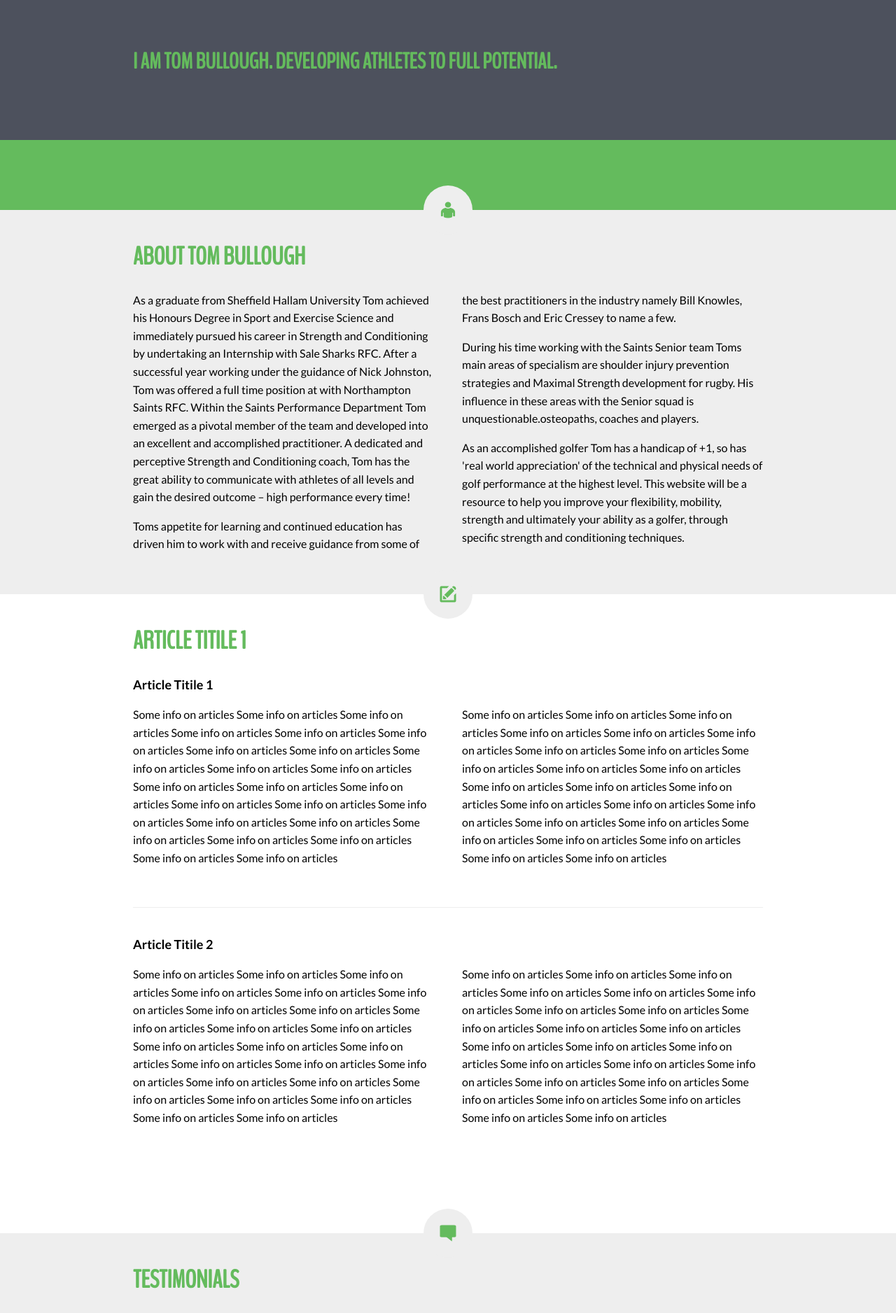
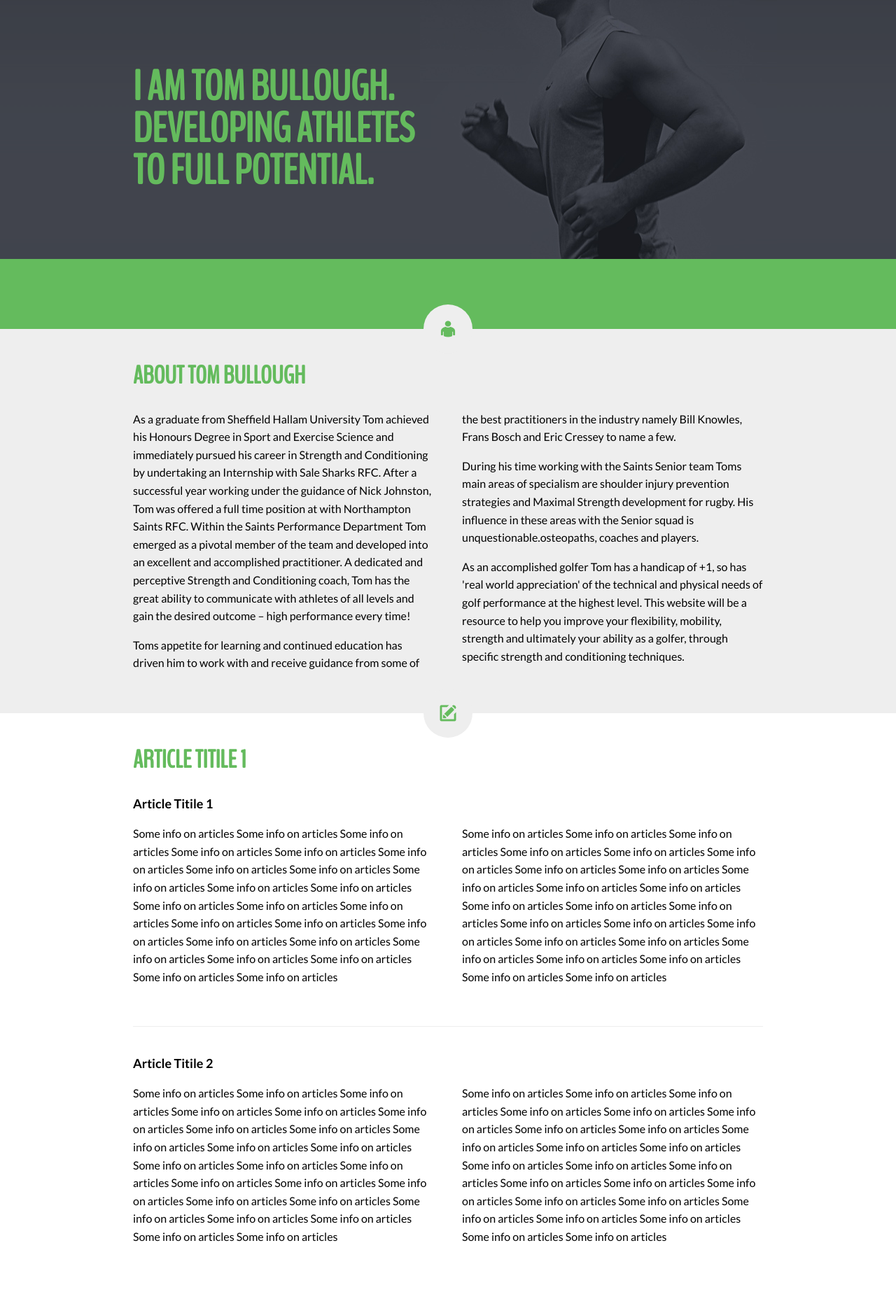
Before and after one commit to tbullough/tbullough.github.io, a Jekyll site: the page built from index.html, in a window 1280 px wide. Shown: the top 1876 px of the page at 70% size. Built offline with Jekyll 4.4.1, drawn with Linux system fonts in a browser that asks for light colours; Markdown is read by kramdown in place of the engine named in the settings.

Commit message:
Added background image

```diff
--- a/css/tombullough.css
+++ b/css/tombullough.css
@@ -102,12 +102,22 @@ p { margin: 0 0 1em; }
 */
 
 #background {
-	background-color: #4d515d;
-	height: 200px;
+	background: #40444C url('../img/backgroundTile.png') repeat-x;
+	height: 370px;
 	position: fixed;
 	top: 0;
 	width: 100%;
 	z-index: 1;
+}
+
+#background .container {
+	background: transparent url('../img/background.jpg') 100% 0 no-repeat;
+	height: 370px;
+}
+
+#background h1 {
+	font-size: 60px;
+	line-height: 60px;
 }
 
 
@@ -121,7 +131,7 @@ p { margin: 0 0 1em; }
 #navigation {
 	background-color: #64BB5D;
 	height: 100px;
-	margin-top: 200px;
+	margin-top: 370px;
 	position: relative;
 	z-index: 2;
 }
--- a/index.html
+++ b/index.html
@@ -23,7 +23,7 @@ title: Tom Bullough
 
 			<div class="container">
 
-				<h1>I am Tom Bullough. Developing athletes to full potential.</h1>
+				<h1>I am Tom Bullough.<br />Developing athletes<br />to full potential.</h1>
 
 			</div>
 
```
Also changed, not shown: img/background.jpg (added), img/backgroundTile.png (added), 4 other files.
